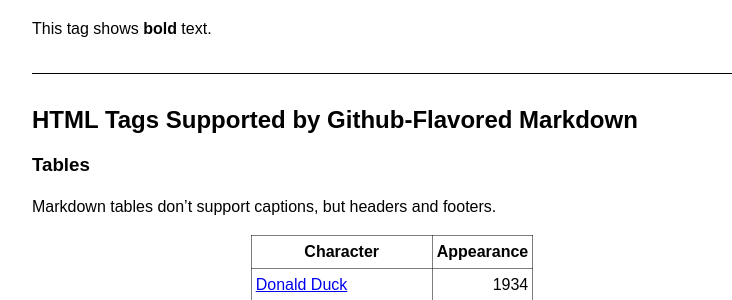
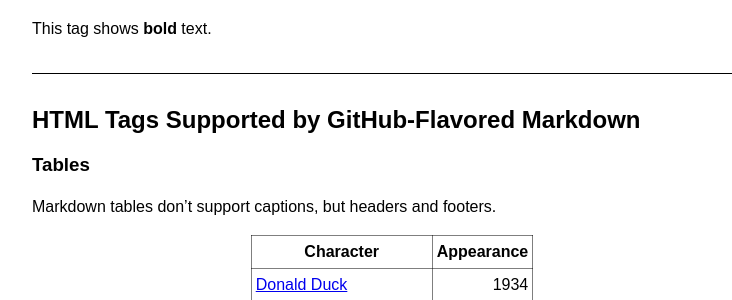
Before and after one commit to michaelnordmeyer/jekyll-theme-nixest, a Jekyll site: the page built from _posts/2023-01-01-markdown-to-html-test.md, in a window 1280 px wide and 900 px high, scrolled down 2006 px. Shown: the part 247-547 px from the top of the window, without its empty margins (248-980 px from the left). Built offline with Jekyll 4.4.1, drawn with Linux system fonts in a browser that asks for light colours; cached includes are drawn as plain includes.

Commit message:
Fix typo

```diff
--- a/_posts/2023-01-01-markdown-to-html-test.md
+++ b/_posts/2023-01-01-markdown-to-html-test.md
@@ -93,7 +93,7 @@ This tag shows **bold** text.
 
 ---
 
-## HTML Tags Supported by Github-Flavored Markdown
+## HTML Tags Supported by GitHub-Flavored Markdown
 
 ### Tables
 
```
